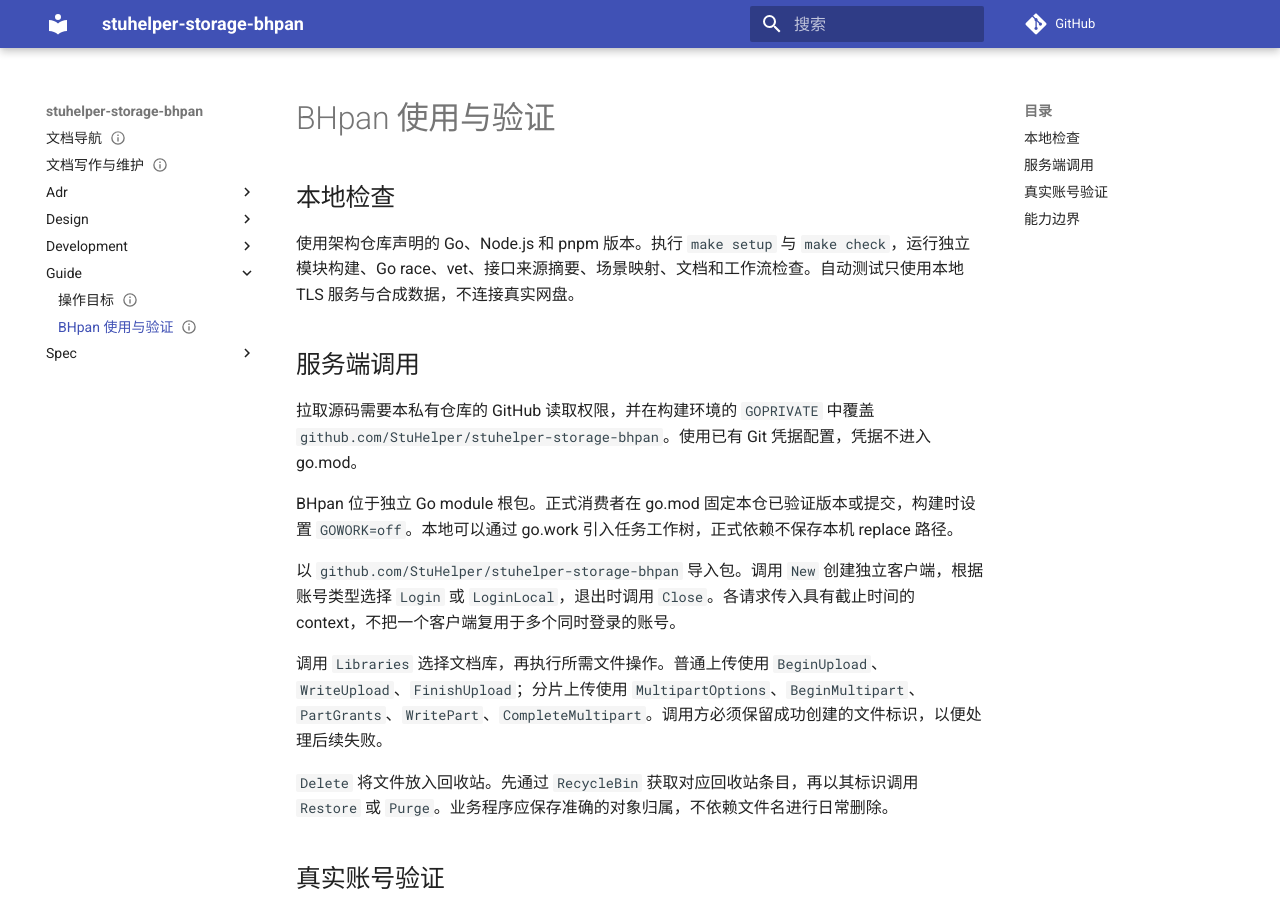
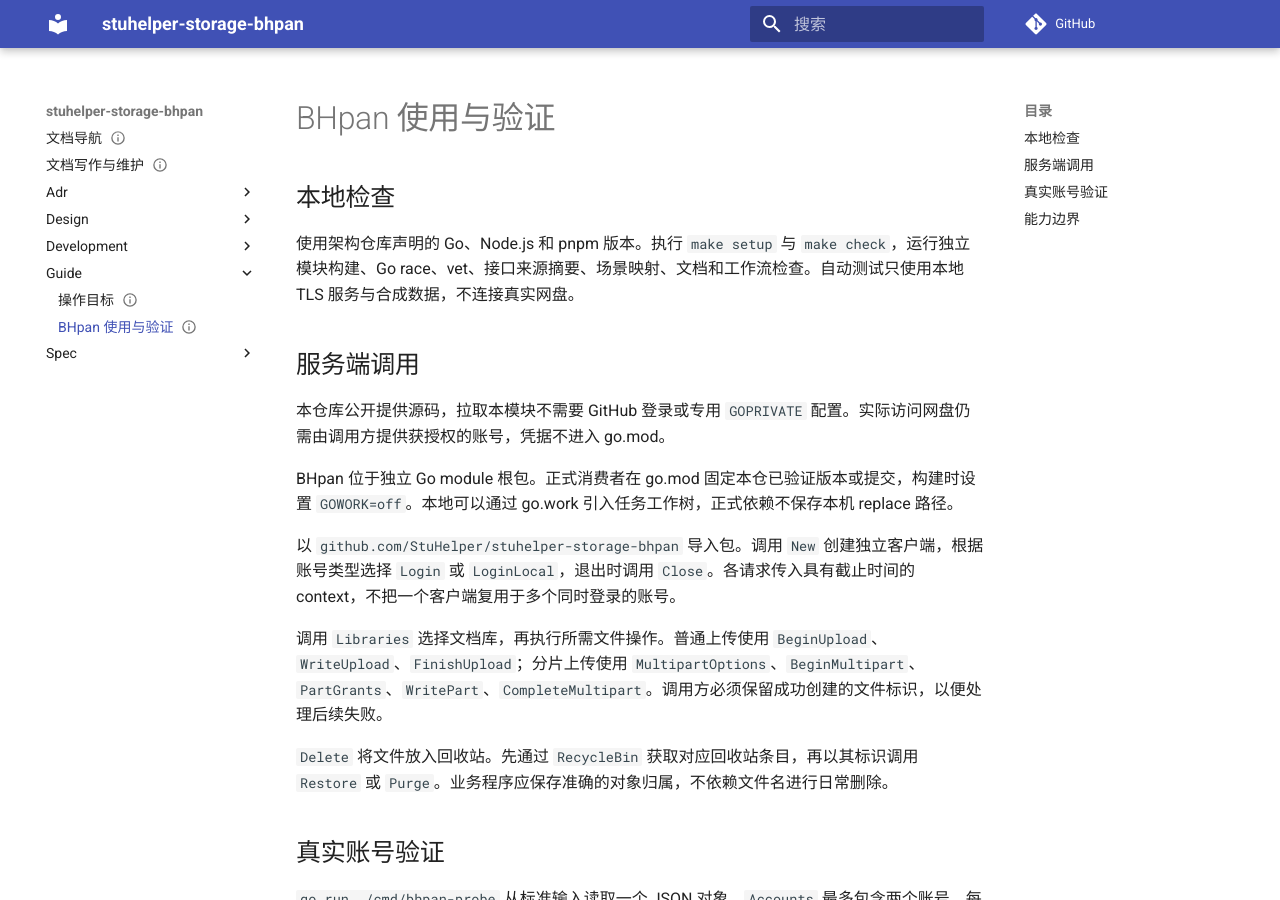
Before and after one commit to StuHelper/stuhelper-storage-bhpan, an MkDocs documentation site: the page built from docs/guide/bhpan.md, in a window 1280 px wide and 900 px high. Built offline with MkDocs 1.6.1 and Material for MkDocs 9.7.7, drawn with Linux system fonts in a browser that asks for light colours; comment, search, counter and statistics services are not loaded.

Commit message:
docs(bhpan): 明确公开仓库与无需凭据的源码接入

```diff
--- a/docs/guide/bhpan.md
+++ b/docs/guide/bhpan.md
@@ -12,7 +12,7 @@ updated: 2026-10-25
 
 ## 服务端调用
 
-拉取源码需要本私有仓库的 GitHub 读取权限，并在构建环境的 `GOPRIVATE` 中覆盖 `github.com/StuHelper/stuhelper-storage-bhpan`。使用已有 Git 凭据配置，凭据不进入 go.mod。
+本仓库公开提供源码，拉取本模块不需要 GitHub 登录或专用 `GOPRIVATE` 配置。实际访问网盘仍需由调用方提供获授权的账号，凭据不进入 go.mod。
 
 BHpan 位于独立 Go module 根包。正式消费者在 go.mod 固定本仓已验证版本或提交，构建时设置 `GOWORK=off`。本地可以通过 go.work 引入任务工作树，正式依赖不保存本机 replace 路径。
 
```
Also changed, not shown: AGENTS.md (+1 -1 lines), README.md (+2 -2 lines), docs/authoring.md (+1 -1 lines), docs/design/storage-adapter.md (+1 -1 lines), docs/development/bhpan.md (+1 -1 lines), docs/spec/bhpan.md (+2 -2 lines).
